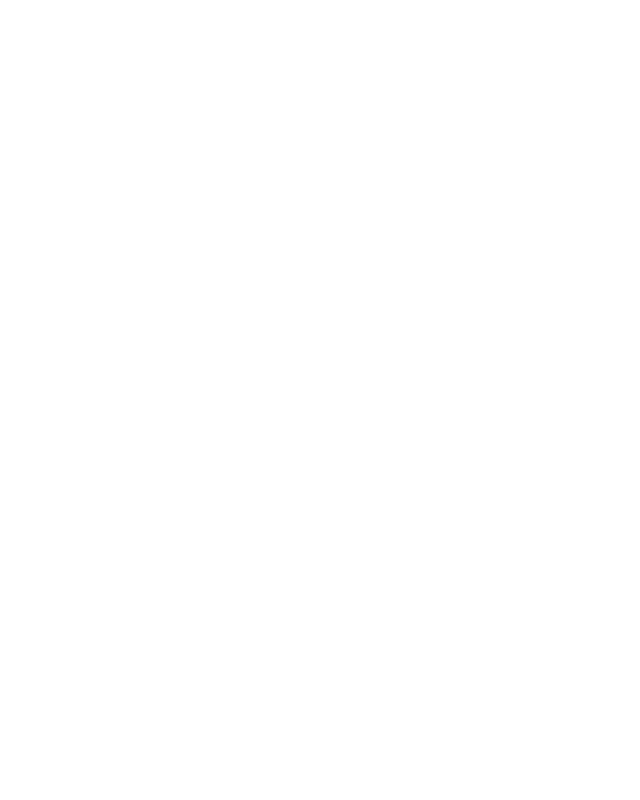
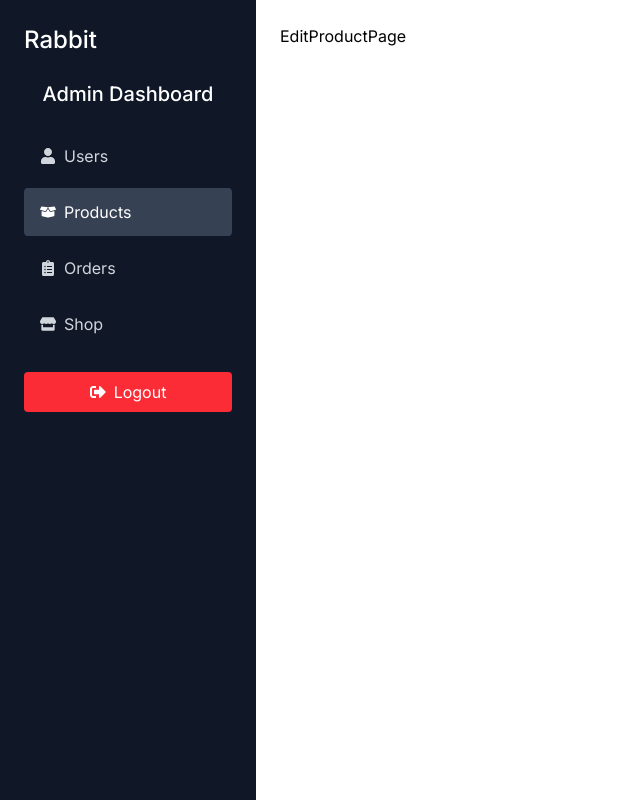
Before and after one commit to ahasan-ullah/Rabbit-E-Commerce-Website, a React (Vite) app in the folder frontend/: page /admin/products/123123/edit in a window 1280 px wide. Before the commit this address had no page. Shown: the whole page, without its empty margins (0-640 px from the left). Built offline with nearby package versions, Linux system fonts and the light colour scheme.

Commit message:
product edit route added and also the edit button route changed for the productmanagement page changed

```diff
--- a/frontend/src/App.jsx
+++ b/frontend/src/App.jsx
@@ -15,6 +15,7 @@ import AdminLayout from './components/Admin/AdminLayout';
 import AdminHomePage from './pages/AdminHomePage';
 import UserManagement from './components/Admin/UserManagement';
 import ProductManagement from './components/Admin/ProductManagement';
+import EditProductPage from './components/Admin/EditProductPage';
 const App = () => {
   return (
     <BrowserRouter>
@@ -38,6 +39,7 @@ const App = () => {
         <Route index element={<AdminHomePage></AdminHomePage>}></Route>
         <Route path='/admin/users' element={<UserManagement></UserManagement>}></Route>
         <Route path='/admin/products' element={<ProductManagement></ProductManagement>}></Route>
+        <Route path='/admin/products/:id/edit' element={<EditProductPage></EditProductPage>}></Route>
       </Route>
       <Route></Route>
     </Routes>
--- /dev/null
+++ b/frontend/src/components/Admin/EditProductPage.jsx
@@ -0,0 +1,7 @@
+const EditProductPage = () => {
+  return (
+    <div>EditProductPage</div>
+  )
+}
+
+export default EditProductPage
--- a/frontend/src/components/Admin/ProductManagement.jsx
+++ b/frontend/src/components/Admin/ProductManagement.jsx
@@ -37,7 +37,7 @@ const ProductManagement = () => {
                     <td className="p-4">{product.price}</td>
                     <td className="p-4">{product.sku}</td>
                     <td className="p-4">
-                      <Link to={`/admin/products/${product._id}`} className="text-white bg-yellow-500 px-2 py-1 rounded mr-2 hover:bg-yellow-600">Edit</Link>
+                      <Link to={`/admin/products/${product._id}/edit`} className="text-white bg-yellow-500 px-2 py-1 rounded mr-2 hover:bg-yellow-600">Edit</Link>
                       <button className="bg-red-500 text-white px-2 py-1 rounded hover:bg-red-600" onClick={()=>{handleDelete(product._id)}}>Delete</button>
                     </td>
                   </tr>
```
